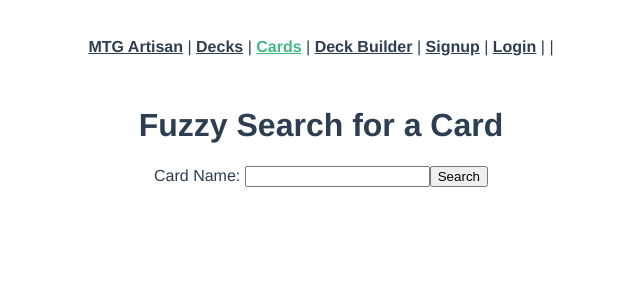
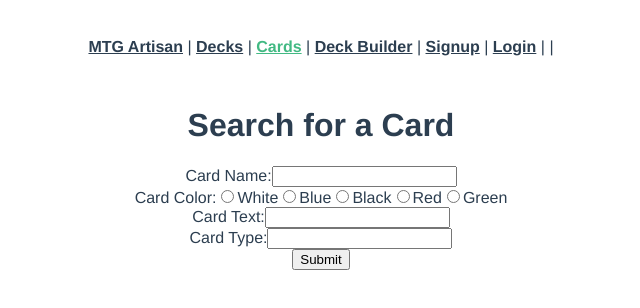
Before and after one commit to dylansarikas/mtg-artisan-frontend, a Vue app: page /cards in a window 1280 px wide. Shown: the top 308 px of the page, without its empty margins (319-959 px from the left). Built offline with nearby package versions, Linux system fonts and the light colour scheme.

Commit message:
changes logic when searching for a card in card search and deck update

```diff
--- a/src/views/CardsIndex.vue
+++ b/src/views/CardsIndex.vue
@@ -7,6 +7,7 @@ export default {
       errors: [],
       cardSearch: "",
       cardImage: "",
+      newCardSearch: {},
     };
   },
   created: function () {
@@ -15,12 +16,23 @@ export default {
   methods: {
     indexCards: function () {
       axios
-        .get(`/cards?search=${this.cardSearch}`)
+        // .get(`/cards?search=${this.cardSearch}`)
+        // .get("/cards", this.newCardSearch)
+        .get("/cards", {
+          params: {
+            name: this.newCardSearch["cardName"],
+            color: this.newCardSearch["cardColor"],
+            text: this.newCardSearch["cardText"],
+            type: this.newCardSearch["cardType"],
+          },
+        })
         .then((response) => {
           console.log("cards index", response);
-          this.cards = response.data;
-          this.cardSearch = "";
-          this.cardImage = response.data["image_uris"]["small"];
+          // console.log(response.data.data[0]["image_uris"]["small"]);
+          this.cards = response.data.data;
+          console.log(this.cards[0]["name"]);
+          // this.cardSearch = "";
+          // this.cardImage = response.data["image_uris"]["small"];
         })
         .catch((error) => {
           console.log("card index error", error.response);
@@ -32,7 +44,51 @@ export default {
 </script>
 
 <template>
-  <div class="cards-index">
+  <div class="cards-search-index">
+    <h1>Search for a Card</h1>
+    <form v-on:submit.prevent="indexCards()">
+      <ul>
+        <li v-for="error in errors" v-bind:key="error">{{ error }}</li>
+      </ul>
+      <div>
+        <label for="cardName">Card Name:</label>
+        <input type="text" id="cardName" v-model="newCardSearch.cardName" />
+      </div>
+      <div>
+        <label for="cardColor">Card Color:</label>
+        <input type="radio" id="white" value="white" v-model="newCardSearch.cardColor" />
+        <label for="white">White</label>
+        <input type="radio" id="blue" value="blue" v-model="newCardSearch.cardColor" />
+        <label for="blue">Blue</label>
+        <input type="radio" id="black" value="black" v-model="newCardSearch.cardColor" />
+        <label for="black">Black</label>
+        <input type="radio" id="red" value="red" v-model="newCardSearch.cardColor" />
+        <label for="red">Red</label>
+        <input type="radio" id="green" value="green" v-model="newCardSearch.cardColor" />
+        <label for="green">Green</label>
+        <!-- <span>Picked: {{ picked }}</span> -->
+      </div>
+      <div>
+        <label for="cardText">Card Text:</label>
+        <input type="text" id="cardText" v-model="newCardSearch.cardText" />
+      </div>
+      <div>
+        <label for="cardType">Card Type:</label>
+        <input type="text" id="cardType" v-model="newCardSearch.cardType" />
+      </div>
+      <input type="submit" value="Submit" />
+    </form>
+    <div v-if="!!cards[0]">
+      <div v-if="!!cards[0]['name']">
+        <div v-for="card in cards" v-bind:key="card.id">
+          <p>{{ card["name"] }}</p>
+          <img v-bind:src="`${card['image_uris']['small']}`" class="card-img-top" alt="" />
+        </div>
+      </div>
+    </div>
+  </div>
+
+  <!-- <div class="cards-index">
     <h1>Fuzzy Search for a Card</h1>
     <form v-on:submit.prevent="indexCards()">
       <ul>
@@ -48,21 +104,5 @@ export default {
       <img v-bind:src="cardImage" class="card-img-top" alt="" />
       <p>{{ cards }}</p>
     </div>
-  </div>
-  <!-- <div class="cards-index">
-    <h1>Card Search</h1>
-    <p>
-      Search:
-      <input type="text" id="search" v-model="cardSearch" />
-    </p> -->
-  <!-- <datalist id="cardNames">
-      <option v-for="card in cards" v-bind:key="card.id">
-        {{ card.name }}
-      </option>
-    </datalist> -->
-  <!-- <div>
-      <h2>{{ cards }}</h2>
-    </div> -->
-  <!-- <input type="submit" value="Submit" />
   </div> -->
 </template>
--- a/src/views/DecksShow.vue
+++ b/src/views/DecksShow.vue
@@ -5,10 +5,12 @@ export default {
     return {
       deck: {},
       errors: [],
+      cards: [],
       newCardDeckParams: {},
-      cards: [],
-      cardSearch: "",
-      cardImage: "",
+      deckCards: [],
+      // cardSearch: "",
+      // cardImage: "",
+      newCardParams: {},
     };
   },
   created: function () {
@@ -35,12 +37,21 @@ export default {
     },
     indexCards: function () {
       axios
-        .get(`/cards?search=${this.cardSearch}`)
+        .get("/cards", {
+          params: {
+            name: this.newCardParams["cardName"],
+            color: this.newCardParams["cardColor"],
+            text: this.newCardParams["cardText"],
+            type: this.newCardParams["cardType"],
+          },
+        })
         .then((response) => {
           console.log("cards index", response);
-          this.cards = response.data;
-          this.cardSearch = "";
-          this.cardImage = response.data["image_uris"]["small"];
+          // console.log(response.data.data[0]["image_uris"]["small"]);
+          this.cards = response.data.data;
+          // console.log(this.cards);
+          // this.cardSearch = "";
+          // this.cardImage = response.data["image_uris"]["small"];
         })
         .catch((error) => {
           console.log("card index error", error.response);
@@ -64,37 +75,47 @@ export default {
   </div>
   <div v-if="deck.owner" class="card-show">
     <p>Add Cards</p>
-    <form v-on:submit.prevent="createCardDeck()">
+    <form v-on:submit.prevent="indexCards()">
       <ul>
         <li v-for="error in errors" v-bind:key="error">{{ error }}</li>
       </ul>
-      <div class="cards-index">
-        <h1>Fuzzy Search for a Card</h1>
-        <form v-on:submit.prevent="indexCards()">
-          <ul>
-            <li v-for="error in errors" v-bind:key="error">{{ error }}</li>
-          </ul>
-          Card Name:
-          <input type="text" v-model="cardSearch" />
-          <input type="submit" value="Search" />
-        </form>
-        <div v-if="!!cards['name']">
-          <!-- <p>{{ cards["name"] }}</p>
-          <p>{{ cards["image_uris"]["small"] }}</p> -->
-          <img v-bind:src="cardImage" class="card-img-top" alt="" />
-          <!-- <p>{{ cards }}</p> -->
+      <div>
+        <label for="cardName">Card Name:</label>
+        <input type="text" id="cardName" v-model="newCardParams.cardName" />
+      </div>
+      <div>
+        <label for="cardColor">Card Color:</label>
+        <input type="text" id="cardColor" v-model="newCardParams.cardColor" />
+      </div>
+      <div>
+        <label for="cardText">Card Text:</label>
+        <input type="text" id="cardText" v-model="newCardParams.cardText" />
+      </div>
+      <div>
+        <label for="cardType">Card Type:</label>
+        <input type="text" id="cardType" v-model="newCardParams.cardType" />
+      </div>
+      <input type="submit" value="Submit" />
+    </form>
+    <div v-if="!!cards[0]">
+      <div v-if="!!cards[0]['name']">
+        <div v-for="card in cards" v-bind:key="card.id">
+          <p>{{ card["name"] }}</p>
+          <img v-bind:src="`${card['image_uris']['small']}`" class="card-img-top" alt="" />
         </div>
       </div>
-    </form>
+    </div>
   </div>
   <div class="cardDecks-new">
     <form v-on:submit.prevent="createCardDeck()">
       <ul>
         <li v-for="error in errors" v-bind:key="error">{{ error }}</li>
       </ul>
-      <div v-if="!!cards['name']">
-        Click Here to Add Card
-        <input type="submit" value="Add" />
+      <div v-if="!!cards[0]">
+        <div v-if="!!cards[0]['name']">
+          Click Here to Add Card
+          <input type="submit" value="Add" />
+        </div>
       </div>
     </form>
   </div>
```
